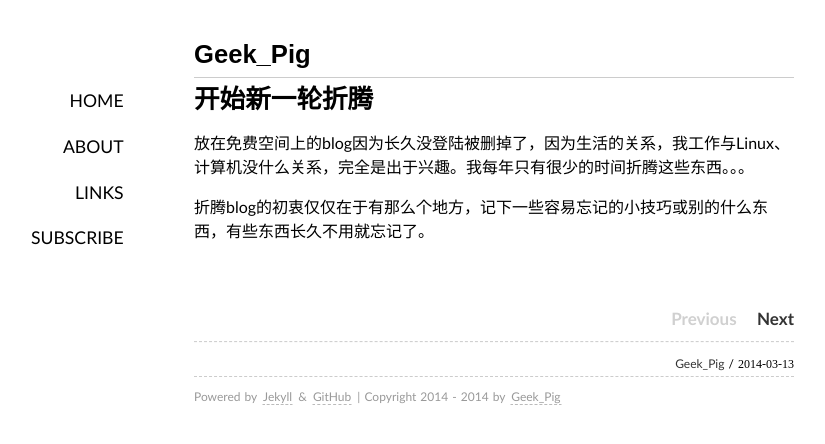
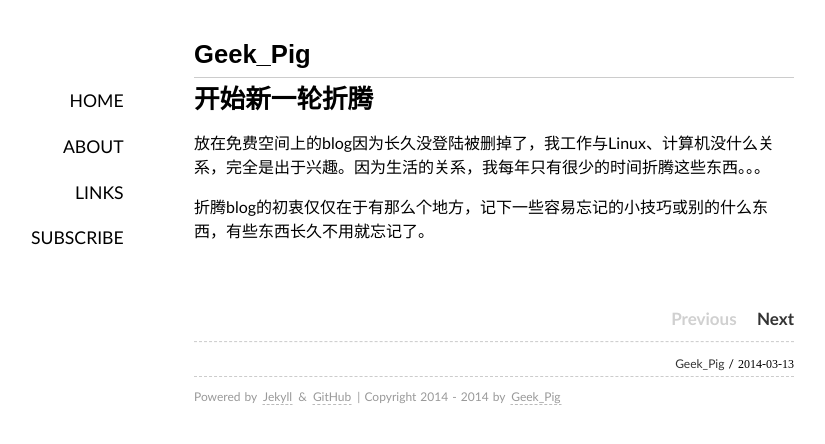
Before and after one commit to rhuichao/uternet.github.io, a Jekyll site: the page built from _posts/2014-03-13-My-First-Page.md, in a window 1280 px wide. Shown: the top 444 px of the page, without its empty margins (146-971 px from the left). Built offline with Jekyll 4.4.1, drawn with Linux system fonts in a browser that asks for light colours; some web fonts are replaced; Markdown is read by kramdown in place of the engine named in the settings.

Commit message:
new document posted

```diff
--- a/_posts/2014-03-13-My-First-Page.md
+++ b/_posts/2014-03-13-My-First-Page.md
@@ -3,6 +3,6 @@ layout: post
 title: 开始新一轮折腾
 date:  2014-03-13
 ---
-放在免费空间上的blog因为长久没登陆被删掉了，因为生活的关系，我工作与Linux、计算机没什么关系，完全是出于兴趣。我每年只有很少的时间折腾这些东西。。。
+放在免费空间上的blog因为长久没登陆被删掉了，我工作与Linux、计算机没什么关系，完全是出于兴趣。因为生活的关系，我每年只有很少的时间折腾这些东西。。。
 
 折腾blog的初衷仅仅在于有那么个地方，记下一些容易忘记的小技巧或别的什么东西，有些东西长久不用就忘记了。
```
